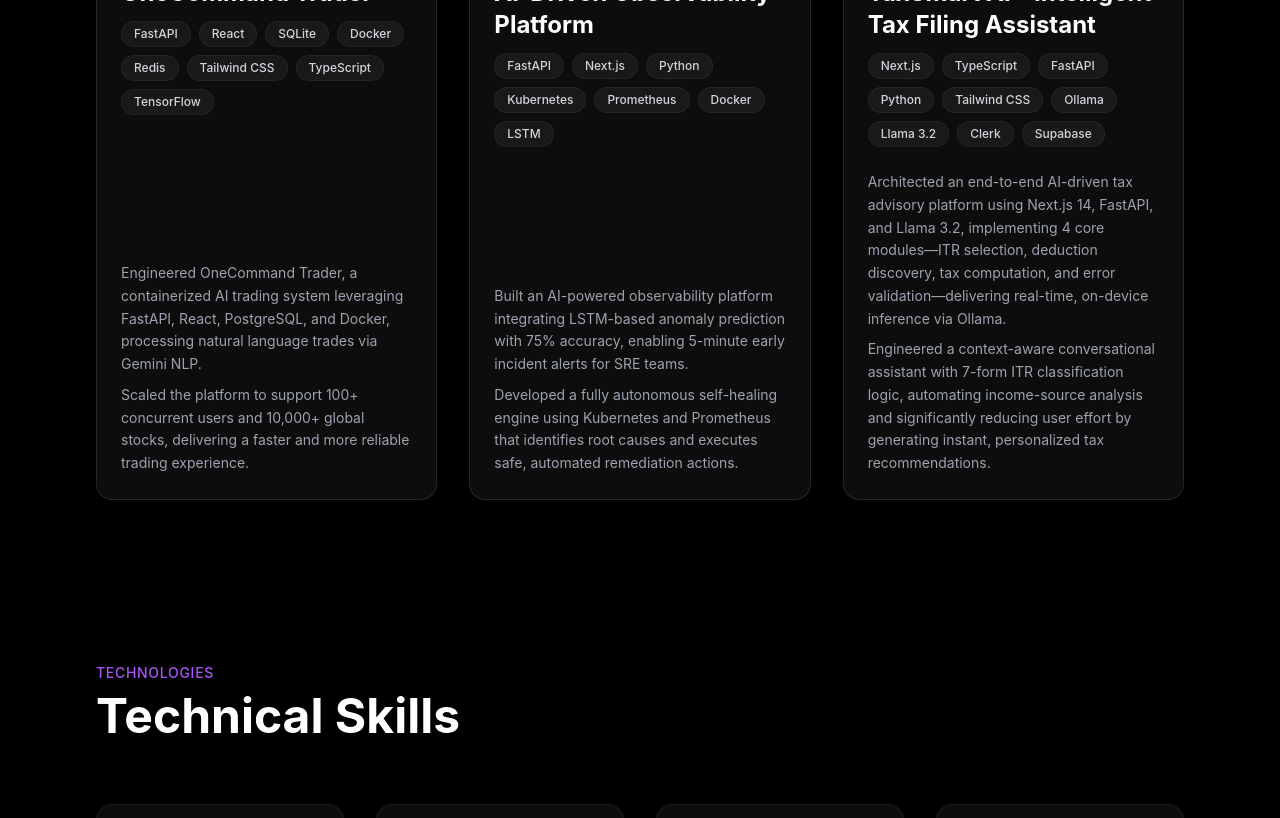
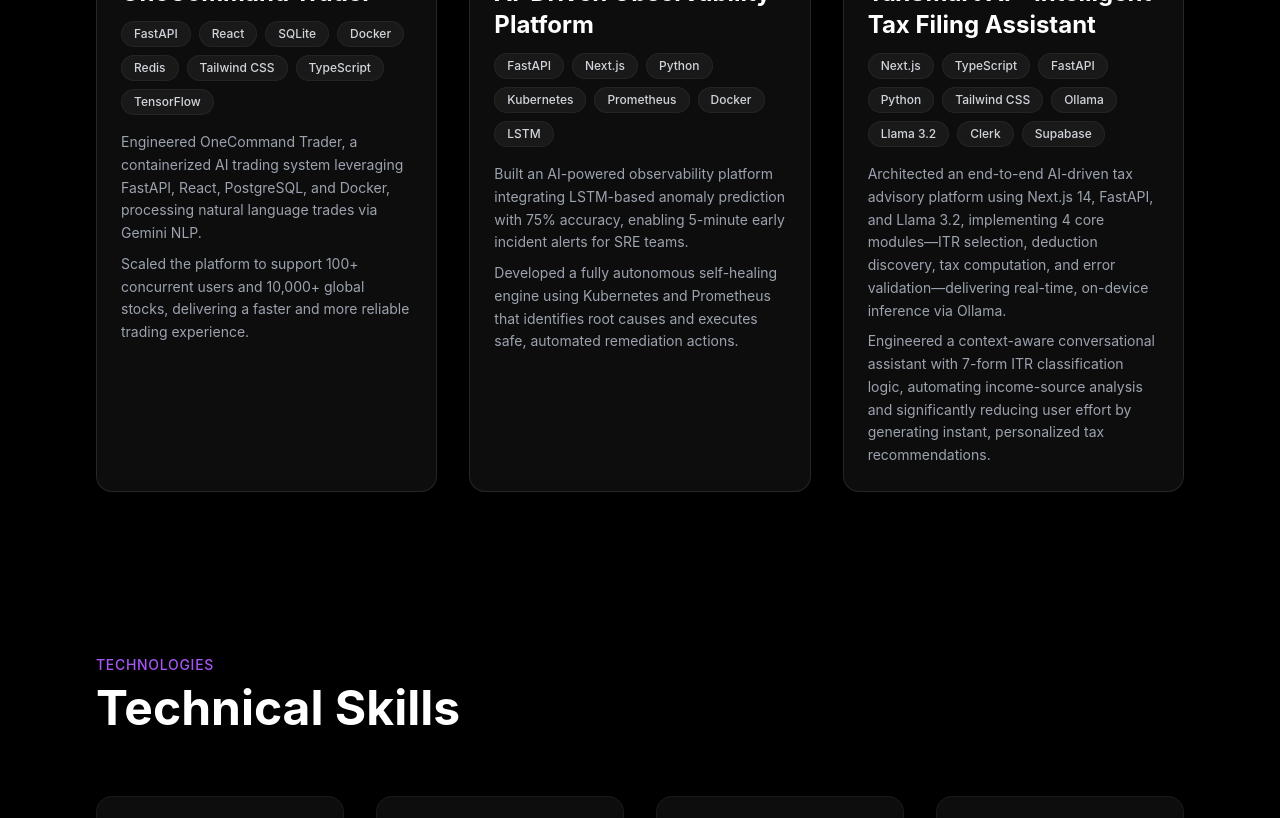
Before and after one commit to LakshmirajSunilSawant/portfolio, a React (Vite) app: page / in a window 1280 px wide. Shown: the part 2200-3018 px from the top of the page. Built offline with nearby package versions, Linux system fonts and the light colour scheme.

Commit message:
Remove extra spacing between project cards

```diff
--- a/src/sections/Projects.tsx
+++ b/src/sections/Projects.tsx
@@ -52,7 +52,7 @@ export const Projects = () => {
                                 {project.title}
                             </h3>
 
-                            <div className="flex flex-wrap gap-2 mb-6">
+                            <div className="flex flex-wrap gap-2 mb-4">
                                 {project.techStack.map((tech) => (
                                     <span
                                         key={tech}
@@ -63,7 +63,7 @@ export const Projects = () => {
                                 ))}
                             </div>
 
-                            <div className="mt-auto space-y-2 text-gray-400 text-sm leading-relaxed">
+                            <div className="space-y-2 text-gray-400 text-sm leading-relaxed">
                                 {project.description.map((desc, i) => (
                                     <p key={i}>{desc}</p>
                                 ))}
```
